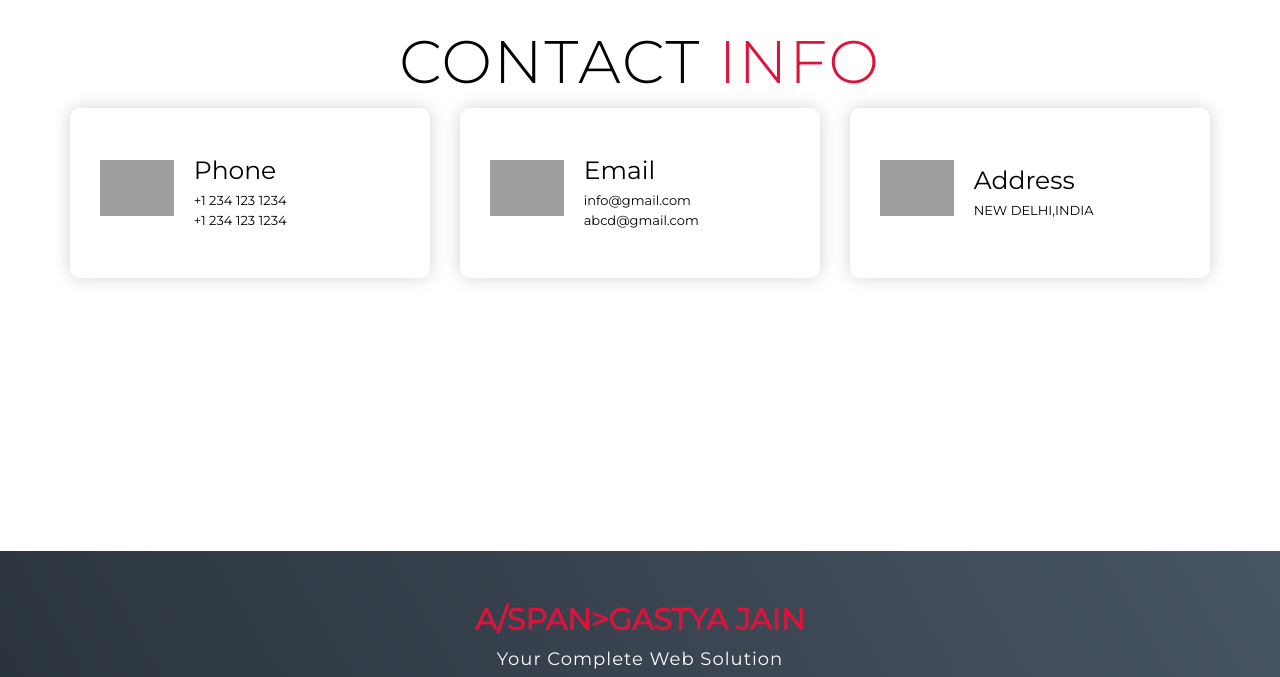
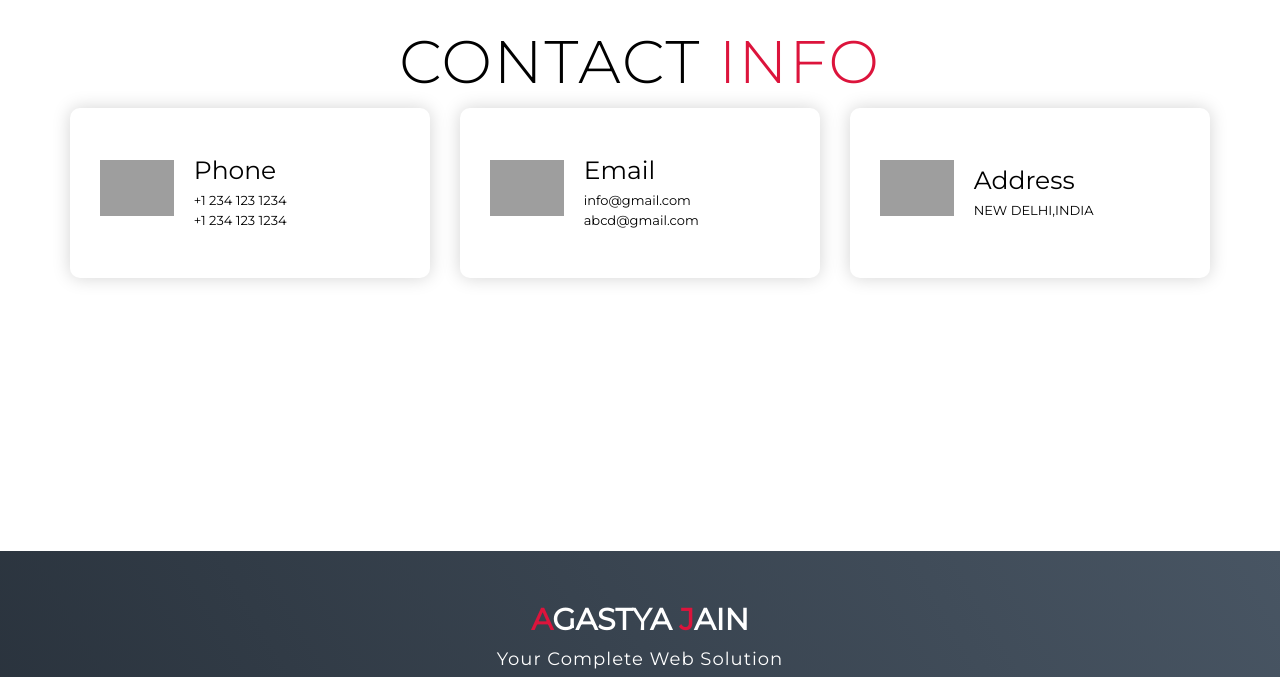
Before and after one commit to agastyajain/MY-WEBSITE, a plain HTML site: page index.html in a window 1280 px wide. Shown: the part 4992-5669 px from the top of the page. Drawn offline with Linux system fonts and the light colour scheme; grey boxes are pictures that could not be loaded.

Commit message:
Update index.html

```diff
--- a/index.html
+++ b/index.html
@@ -192,7 +192,7 @@
   <!-- Footer -->
   <section id="footer">
     <div class="footer container">
-      <div class="brand"><h1><span>A/span>gastya <span>J</span>ain</h1></div>
+      <div class="brand"><h1><span>A</span>gastya <span>J</span>ain</h1></div>
       <h2>Your Complete Web Solution</h2>
       <div class="social-icon">
         <div class="social-item">
```
